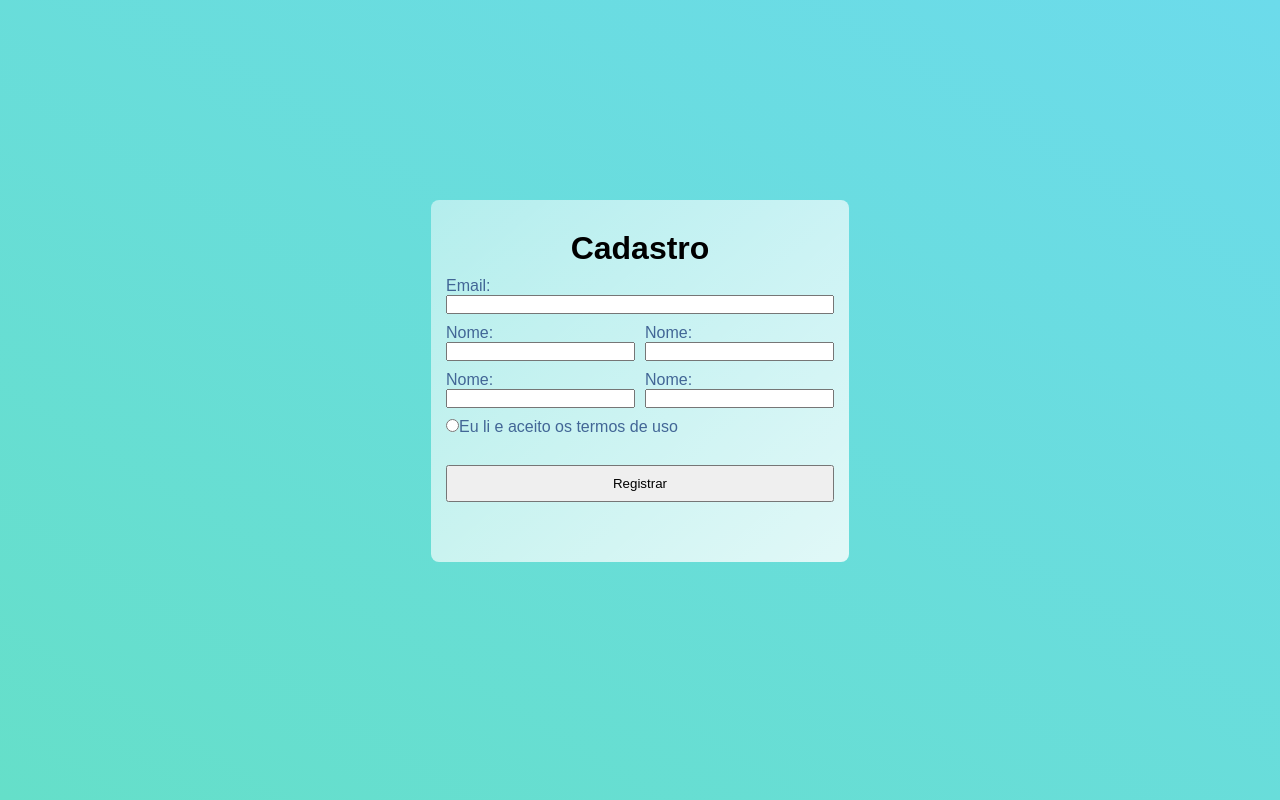
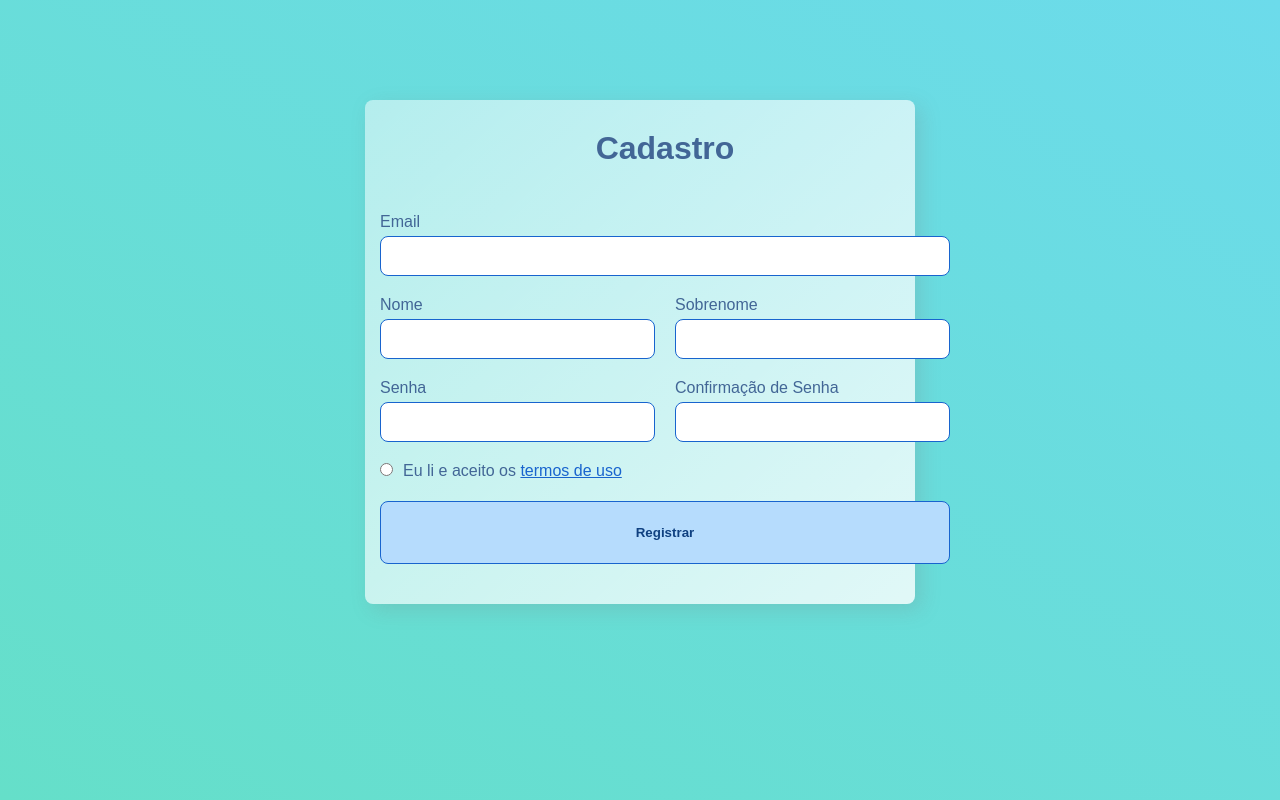
Before and after one commit to DiegoDemontier/expense-manager, a React (Create React App) app: page / in a window 1280 px wide. Built offline with nearby package versions, Linux system fonts and the light colour scheme.

Commit message:
adiciona a page de login o componente login com css

```diff
--- a/src/components/EditTable.js
+++ b/src/components/EditTable.js
@@ -62,7 +62,7 @@ export default function InputTable(props) {
   }
 
   return (
-    <section>
+    <section className="conteiner-expense">
       <form>
         <div className="conteiner-input">
           <label htmlFor="date">
--- /dev/null
+++ b/src/components/InputLogin.js
@@ -0,0 +1,40 @@
+import React from 'react';
+
+export default function InputLogin() {
+  function renderPassword() {
+    return (
+      <label className="input-password">
+        Senha
+        <input type="text" />
+      </label>
+    );
+  }
+
+  function renderEmail() {
+    return (
+      <label className="input-email">
+        Email
+        <input type="email" />
+      </label>
+    );
+  }
+
+  function teste(event) {
+    event.preventDefault();
+    console.log('diego');
+  }
+
+  return (
+    <div className="conteiner-login">
+      <h1>Login</h1>
+      <form onSubmit={teste}>
+        {renderEmail()}
+        {renderPassword()}
+        <div className="btn-login">
+          <button type="submit">Entrar</button>
+          <button type="button">Cadastrar</button>
+        </div>
+      </form>
+    </div>
+  );
+}
--- a/src/components/InputRegistration.css
+++ /dev/null
@@ -1,63 +0,0 @@
-.conteiner-registration {
-  margin-top: 200px;
-  display: grid;
-  grid-template-columns: 1fr 1fr;
-  grid-template-rows: repeat(6, 1fr);
-  grid-gap: 10px;
-  padding: 30px 15px 60px 15px;
-  border-radius: 8px;
-  background: linear-gradient(
-    to left top,
-    rgba(255, 255, 255, 0.8),
-    rgba(255, 255, 255, 0.5)
-  );
-  grid-template-areas: "h1 h1"
-                       "email email"
-                       "firstName lastName"
-                       "password confirmPassword"
-                       "terms terms"
-                       "registration registration"
-}
-
-.conteiner-registration h1 {
-  grid-area: h1;
-}
-
-.input-email {
-  grid-area: email;
-}
-
-.input-first-name {
-  grid-area: firstName;
-}
-
-.input-last-name {
-  grid-area: lastName;
-}
-
-.input-password {
-  grid-area: password;
-}
-
-.input-confirm-password {
-  grid-area: confirmPassword;
-}
-
-.input-radio {
-  grid-area: terms;
-  text-align: left;
-}
-
-.btn-registration {
-  grid-area: registration;
-}
-
-.input-email,
-.input-first-name,
-.input-last-name,
-.input-password,
-.input-confirm-password {
-  display: flex;
-  flex-direction: column;
-  text-align: left;
-}
--- a/src/components/InputRegistration.js
+++ b/src/components/InputRegistration.js
@@ -1,12 +1,10 @@
 import React from 'react';
-
-import './InputRegistration.css';
 
 export default function InputRegistration() {
   function renderEmail() {
     return (
       <label className="input-email">
-        Email:
+        Email
         <input type="email" />
       </label>
     );
@@ -15,7 +13,7 @@ export default function InputRegistration() {
   function renderFirstName() {
     return (
       <label className="input-first-name">
-        Nome:
+        Nome
         <input type="text" />
       </label>
     );
@@ -24,7 +22,7 @@ export default function InputRegistration() {
   function renderLastName() {
     return (
       <label className="input-last-name">
-        Nome:
+        Sobrenome
         <input type="text" />
       </label>
     );
@@ -33,7 +31,7 @@ export default function InputRegistration() {
   function renderPassword() {
     return (
       <label className="input-password">
-        Nome:
+        Senha
         <input type="text" />
       </label>
     );
@@ -42,7 +40,7 @@ export default function InputRegistration() {
   function renderConfirmPassword() {
     return (
       <label className="input-confirm-password">
-        Nome:
+        Confirmação de Senha
         <input type="text" />
       </label>
     );
@@ -50,9 +48,9 @@ export default function InputRegistration() {
 
   function renderRadio() {
     return (
-      <label className="input-radio">
-        <input type="radio" />
-        Eu li e aceito os termos de uso
+      <label htmlFor="radio" className="input-radio">
+        <input id="radio" type="radio" />
+        Eu li e aceito os <span>termos de uso</span>
       </label>
     );
   }
--- a/src/components/InputTable.css
+++ b/src/components/InputTable.css
@@ -1,4 +1,4 @@
-form {
+.conteiner-expense form {
   display: flex;
   padding-top: 8px;
   margin-top: 40px;
--- a/src/components/InputTable.js
+++ b/src/components/InputTable.js
@@ -62,7 +62,7 @@ export default function InputTable() {
   }
 
   return (
-    <section>
+    <section className="conteiner-expense">
       <form ref={form} onSubmit={handleSubmit}>
         <div className="conteiner-input">
           <label htmlFor="date">
--- /dev/null
+++ b/src/components/Login.css
@@ -0,0 +1,136 @@
+.conteiner-registration {
+  margin-top: 100px;
+  width: 550px;
+  display: grid;
+  grid-template-columns: 1fr 1fr;
+  grid-template-rows: repeat(4, 1fr) .3fr 1fr;
+  grid-gap: 20px;
+  padding: 30px 15px 40px 15px;
+  border-radius: 8px;
+  background: linear-gradient(
+    to left top,
+    rgba(255, 255, 255, 0.8),
+    rgba(255, 255, 255, 0.5)
+  );
+  box-shadow: 6px 6px 20px rgba(122, 122, 122, 0.212);
+  grid-template-areas: "h1 h1"
+                       "email email"
+                       "firstName lastName"
+                       "password confirmPassword"
+                       "terms terms"
+                       "registration registration"
+}
+
+.conteiner-registration h1 {
+  grid-area: h1;
+  color: #426696
+}
+
+.input-email {
+  grid-area: email;
+}
+
+.input-first-name {
+  grid-area: firstName;
+}
+
+.input-last-name {
+  grid-area: lastName;
+}
+
+.input-password {
+  grid-area: password;
+}
+
+.input-confirm-password {
+  grid-area: confirmPassword;
+}
+
+.input-radio {
+  grid-area: terms;
+  text-align: left;
+}
+
+.input-radio input {
+  margin-right: 10px;
+}
+
+.input-radio span {
+  color: #1864ce;
+  text-decoration: underline;
+}
+
+.btn-registration {
+  grid-area: registration;
+  background: #B6DCFD;
+  border: solid 1px #1864ce;
+  border-radius: 8px;
+  font-weight: 600;
+  color: #0f4080
+}
+
+.input-email,
+.input-first-name,
+.input-last-name,
+.input-password,
+.input-confirm-password {
+  display: flex;
+  flex-direction: column;
+  text-align: left;
+  color: #426696;
+}
+
+.input-email input,
+.input-first-name input,
+.input-last-name input,
+.input-password input,
+.input-confirm-password input {
+  outline-color: #1864ce;
+  border-color: #719ECE;
+  border: solid 1px #1864ce;
+
+  margin-top: 5px;
+  height: 40px;
+  border-radius: 8px;
+  font-size: 20px
+}
+
+.conteiner-login {
+  width: 550px;
+  display: flex;
+  flex-direction: column;
+  margin-top: 200px;
+  border-radius: 8px;
+  background: linear-gradient(
+    to left top,
+    rgba(255, 255, 255, 0.8),
+    rgba(255, 255, 255, 0.5)
+  );
+  box-shadow: 6px 6px 20px rgba(122, 122, 122, 0.212);
+  padding: 20px;
+}
+
+.btn-login {
+  margin-top: 20px;
+  display: flex;
+  justify-content: space-between;
+}
+
+.btn-login button {
+  width: 200px;
+  height: 40px;
+  background: #B6DCFD;
+  border: solid 1px #1864ce;
+  border-radius: 8px;
+  font-weight: 600;
+  color: #0f4080
+}
+
+.conteiner-login .input-password {
+  margin-top: 10px;
+}
+
+.conteiner-login h1 {
+  height: 72.667px;
+  color: #426696
+}
--- a/src/pages/Login.js
+++ b/src/pages/Login.js
@@ -1,9 +1,13 @@
 import React from 'react';
+import InputLogin from '../components/InputLogin';
 import InputRegistration from '../components/InputRegistration';
+
+import '../components/Login.css';
 
 export default function Login() {
   return (
     <div>
+      {/* <InputLogin /> */}
       <InputRegistration />
     </div>
   );
```
